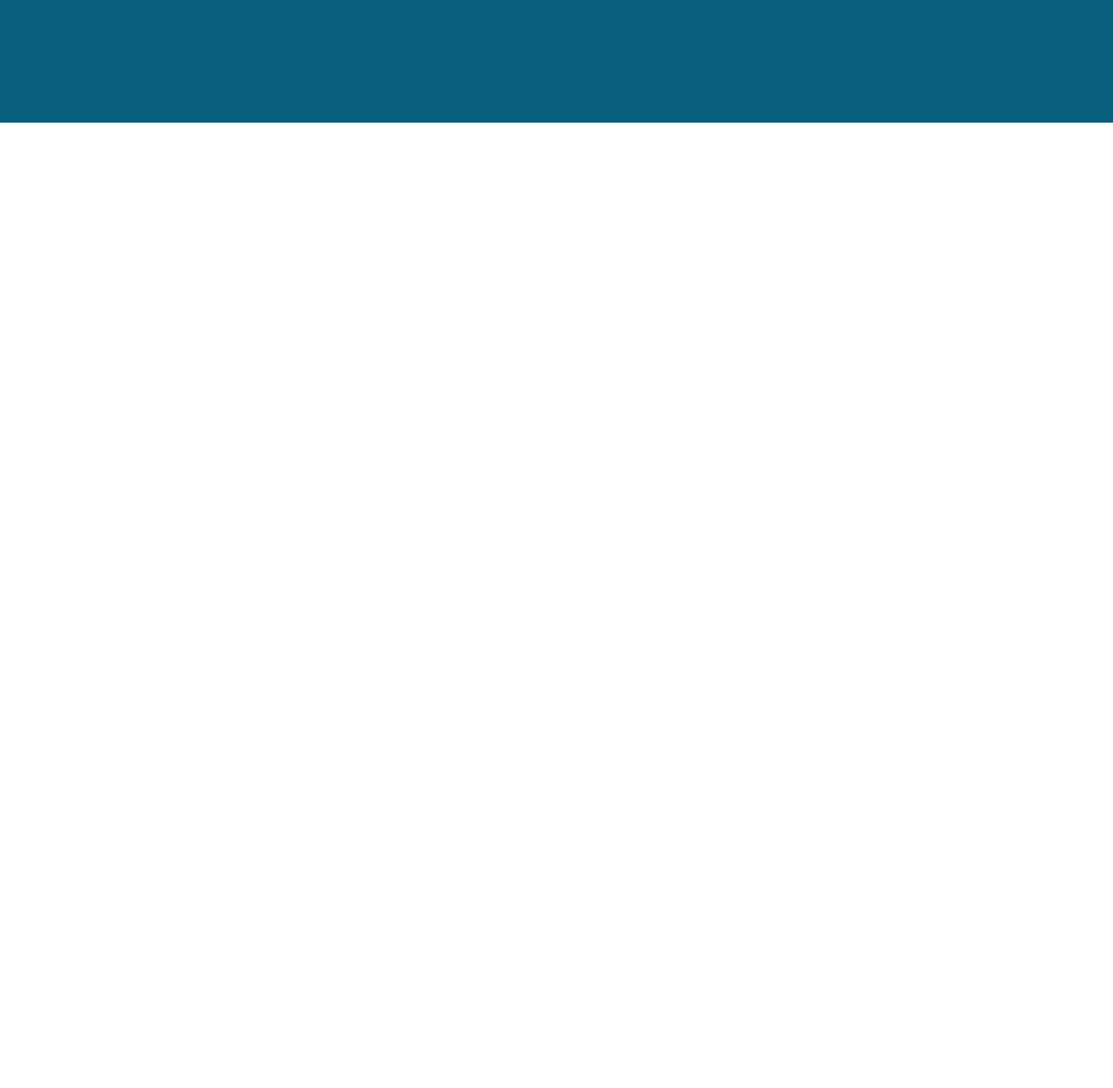
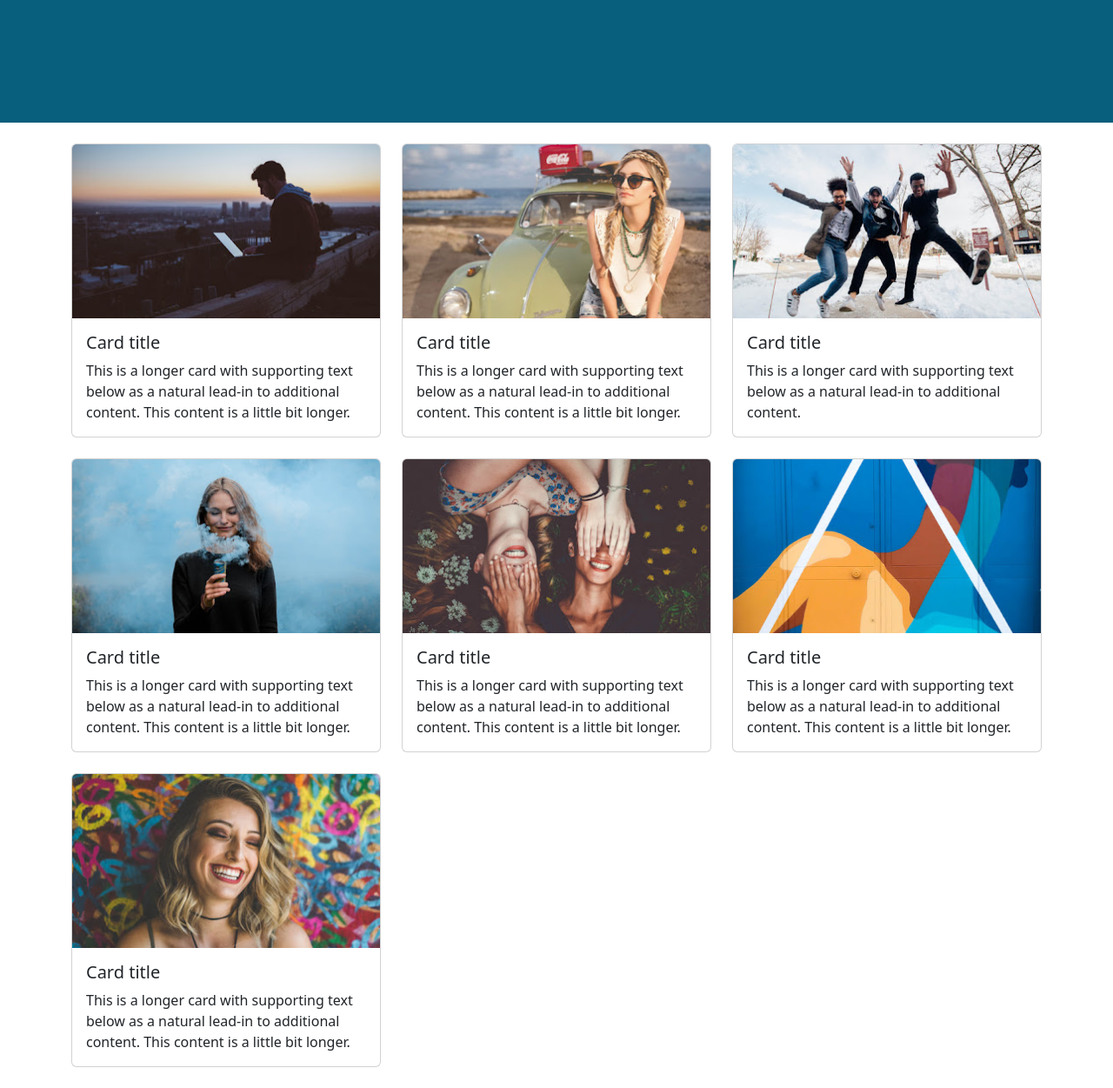
Before and after one commit to ugur-dogan06/awesome-blog-webpage, a plain HTML site: page src/index.html in a window 1280 px wide. Shown: the part 1035-2286 px from the top of the page at 87% size. Before the commit the page ends 1176 px from the top, so only its background shows below. Drawn offline with nearby package versions, Linux system fonts and the light colour scheme.

Commit message:
Cards added. Closes #3

```diff
--- a/src/index.html
+++ b/src/index.html
@@ -96,6 +96,83 @@
                 </div>
             </div>
         </div>
+
+        <div class="container my-4">
+            <div class="row row-cols-1 row-cols-md-2 row-cols-lg-3 g-4">
+                <div class="col">
+                    <div class="card">
+                        <img src="../img/1.jpeg" class="card-img-top" alt="...">
+                        <div class="card-body">
+                            <h5 class="card-title">Card title</h5>
+                            <p class="card-text">This is a longer card with supporting text below as a natural lead-in
+                                to additional content. This content is a little bit longer.</p>
+                        </div>
+                    </div>
+                </div>
+                <div class="col">
+                    <div class="card">
+                        <img src="../img/2.jpeg" class="card-img-top" alt="...">
+                        <div class="card-body">
+                            <h5 class="card-title">Card title</h5>
+                            <p class="card-text">This is a longer card with supporting text below as a natural lead-in
+                                to additional content. This content is a little bit longer.</p>
+                        </div>
+                    </div>
+                </div>
+                <div class="col">
+                    <div class="card">
+                        <img src="../img/3.jpeg" class="card-img-top" alt="...">
+                        <div class="card-body">
+                            <h5 class="card-title">Card title</h5>
+                            <p class="card-text">This is a longer card with supporting text below as a natural lead-in
+                                to additional content.</p>
+                        </div>
+                    </div>
+                </div>
+                <div class="col">
+                    <div class="card">
+                        <img src="../img/4.jpeg" class="card-img-top" alt="...">
+                        <div class="card-body">
+                            <h5 class="card-title">Card title</h5>
+                            <p class="card-text">This is a longer card with supporting text below as a natural lead-in
+                                to additional content. This content is a little bit longer.</p>
+                        </div>
+                    </div>
+                </div>
+                <div class="col">
+                    <div class="card">
+                        <img src="../img/5.jpeg" class="card-img-top" alt="...">
+                        <div class="card-body">
+                            <h5 class="card-title">Card title</h5>
+                            <p class="card-text">This is a longer card with supporting text below as a natural lead-in
+                                to additional content. This content is a little bit longer.</p>
+                        </div>
+                    </div>
+                </div>
+                <div class="col">
+                    <div class="card">
+                        <img src="../img/6.jpeg" class="card-img-top" alt="...">
+                        <div class="card-body">
+                            <h5 class="card-title">Card title</h5>
+                            <p class="card-text">This is a longer card with supporting text below as a natural lead-in
+                                to additional content. This content is a little bit longer.</p>
+                        </div>
+                    </div>
+                </div>
+                <div class="col">
+                    <div class="card">
+                        <img src="../img/7.jpeg" class="card-img-top" alt="...">
+                        <div class="card-body">
+                            <h5 class="card-title">Card title</h5>
+                            <p class="card-text">This is a longer card with supporting text below as a natural lead-in
+                                to additional content. This content is a little bit longer.</p>
+                        </div>
+                    </div>
+                </div>
+            </div>
+
+        </div>
+
     </main>
 
 
--- a/style/style.css
+++ b/style/style.css
@@ -5,3 +5,9 @@
 .bg-dark {
     background: #085E7D !important;
 }
+
+.card-img-top {
+    width: 100%;
+    height: 25vh;
+    object-fit: cover;
+}
```
